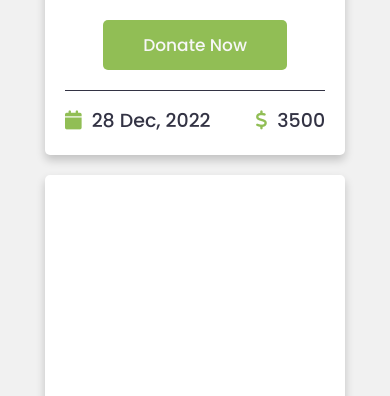
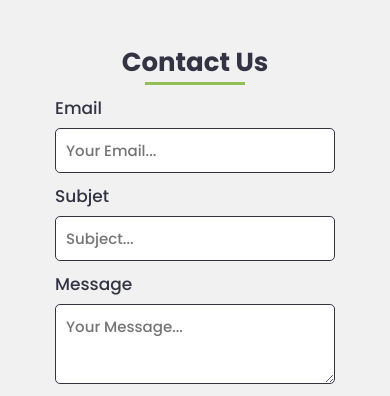
Before and after one commit to Muhthoriqas/Animal-Aid, a plain HTML site: page index.html in a window 390 px wide. Shown: the part 4880-5276 px from the top of the page. Drawn offline with nearby package versions, Linux system fonts and the light colour scheme; a script that the page names is missing.

Commit message:
Update responsive

```diff
--- a/css/style.css
+++ b/css/style.css
@@ -584,10 +584,6 @@
   padding: 10px 20px 0px;
 }
 
-/* .contact-bio {
-  flex: 5;
-} */
-
 .contact .contact-form .card h1 {
   text-align: center;
   padding-top: 30px;
@@ -613,14 +609,14 @@
   width: 100%;
   padding: 10px;
   border-style: none;
-  border: 1px solid #8f8f8f;
+  border: 1px solid #334;
   border-radius: 5px;
 }
 .contact .contact-form .card .form-group .contact-textarea {
   width: 100%;
   padding: 10px;
   border-style: none;
-  border: 1px solid #8f8f8f;
+  border: 1px solid #334;
   border-radius: 5px;
   height: 80px;
 }
@@ -652,7 +648,7 @@
 }
 
 .contact .contact-form .card .form-group p {
-  color: #8f8f8f;
+  color: #334;
   font-size: 14px;
 }
 .my-bio {
@@ -699,6 +695,7 @@
 .my-bio .contact-bio .card .name-bio {
   font-size: 15px;
 }
+
 .my-bio .contact-bio .card .text-muted {
   color: #334;
   font-size: 13px;
@@ -888,6 +885,7 @@
 
 /* .footer  Style End */
 
+/* Responsive Start */
 @media (max-width: 1100px) {
   .header {
     padding: 3rem 4%;
@@ -1085,37 +1083,48 @@
     min-height: 30vh;
     padding-top: 50px;
   }
+
   .main-counter .main-counter-container .content .box .counter {
     font-size: 30px;
   }
+
   .main-counter .main-counter-container .content .box .counter-container .plus {
     font-size: 23px;
   }
+
   .main-counter .main-counter-container .content .box .text {
     font-size: 18px;
   }
+
   .title .title-description {
     font-size: 35px;
   }
+
   .donate .donate-container .box-container .box .content p {
     padding: 15px 90px;
     font-size: 16px;
   }
+
   .donate .donate-container .box-container .box .content h1 {
     font-size: 24px;
   }
+
   .donate .donate-container .box-container .box .content .btn-donate {
     padding: 1.2rem 4rem;
   }
+
   .donate .donate-container .box-container .box .content .icons span {
     font-size: 19px;
   }
+
   .contact {
     display: block;
   }
+
   .contact .contact-form .card .form-group {
     margin: 10px 0px;
   }
+
   .contact .my-bio {
     width: 100%;
     float: none;
@@ -1126,12 +1135,15 @@
   .footer .left .content .social {
     text-align: center;
   }
+
   .footer .center .content .phone {
     text-align: center;
   }
+
   .footer .center .content .place {
     text-align: center;
   }
+
   .footer .center .content .email {
     text-align: center;
   }
@@ -1141,16 +1153,20 @@
   .about {
     padding: 140px 10px 0px;
   }
+
   .about .about-image {
     min-height: 350px;
     margin: 0px 20px;
   }
+
   .about .about-container h1 {
     font-size: 35px;
   }
+
   .about .about-container .icons-container {
     margin-top: 10px;
   }
+
   .main-counter .main-counter-container .counter-up {
     padding: 0px 30px;
   }
@@ -1158,9 +1174,11 @@
   .donate .donate-container .box-container .box .content p {
     padding: 10px 2px;
   }
+
   .my-bio .contact-bio .card .name-bio {
     font-size: 19px;
   }
+
   .my-bio .contact-bio .card .text-muted {
     font-size: 16px;
   }
@@ -1401,3 +1419,5 @@
     font-size: 12px;
   }
 }
+
+/* Responsive End */
```
